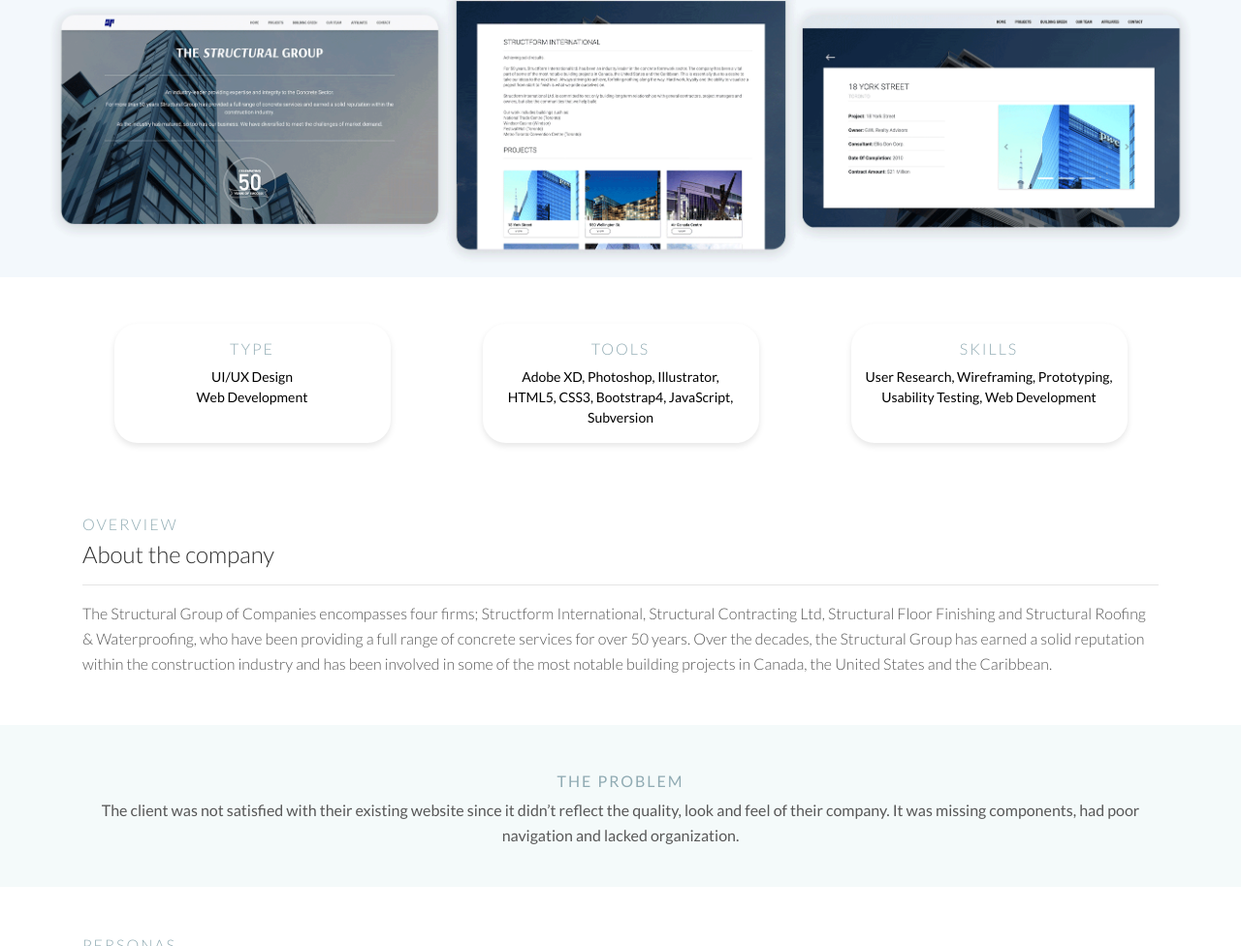
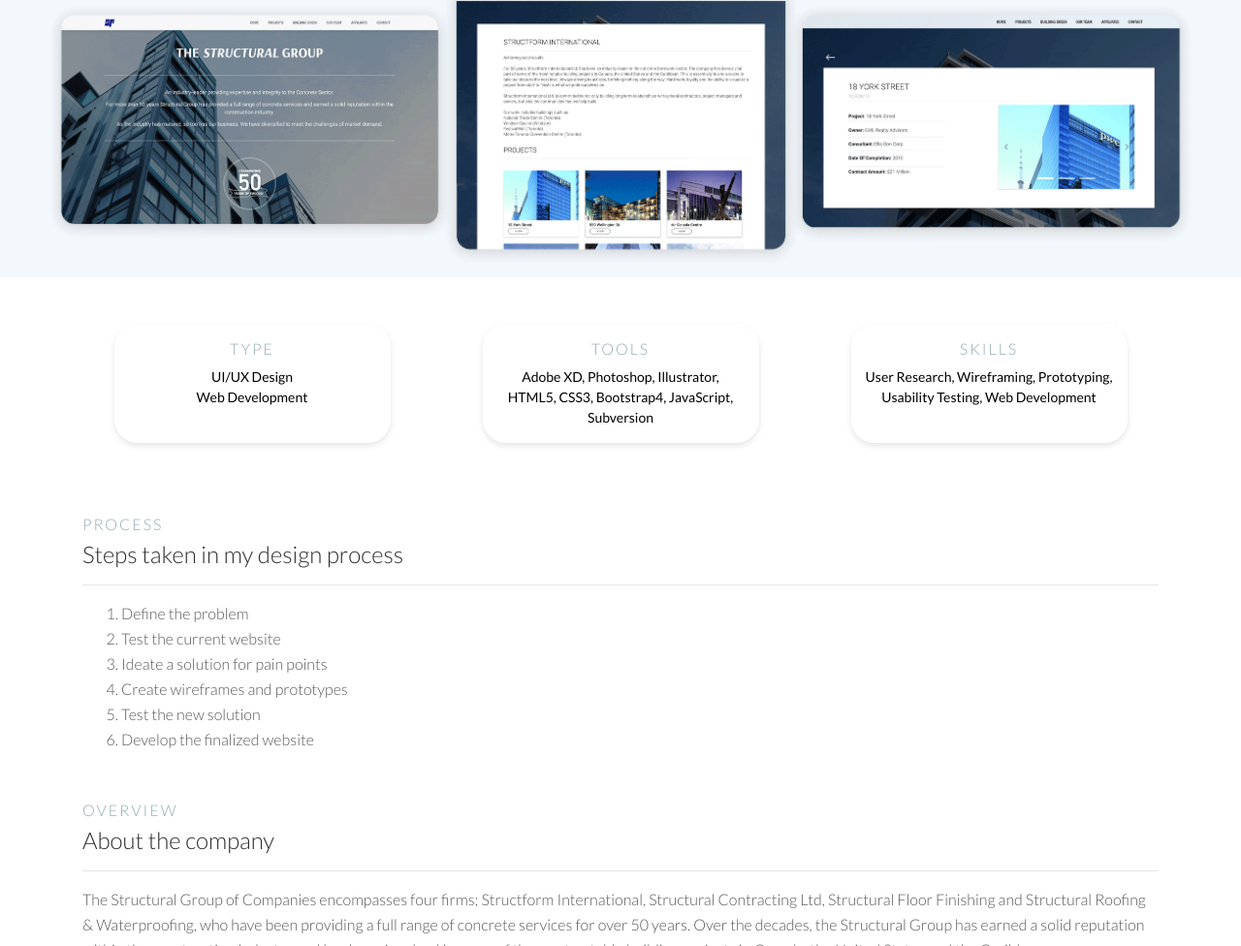
Before and after one commit to wanita-jana/wanita-jana.github.io, a plain HTML site: page structform.html in a window 1280 px wide. Shown: the part 305-1281 px from the top of the page at 97% size. Drawn offline with nearby package versions, Linux system fonts and the light colour scheme.

Commit message:
updated structform case study

```diff
--- a/structform.html
+++ b/structform.html
@@ -90,6 +90,21 @@
           </ul>
     </div>
   </div>
+</div>
+
+<!-- Process -->
+<div class="persona container">
+ <h3 style="font-size: 16px;" class="section-title">Process</h3>
+  <h2 class="text-left mt-2">Steps taken in my design process</h2>
+  <hr>
+  <ol>
+    <li>Define the problem</li>
+    <li>Test the current website</li>
+    <li>Ideate a solution for pain points</li>
+    <li>Create wireframes and prototypes</li>
+    <li>Test the new solution</li>
+    <li>Develop the finalized website</li>
+  </ol>
 </div>
 
 <!-- About the project -->
```
